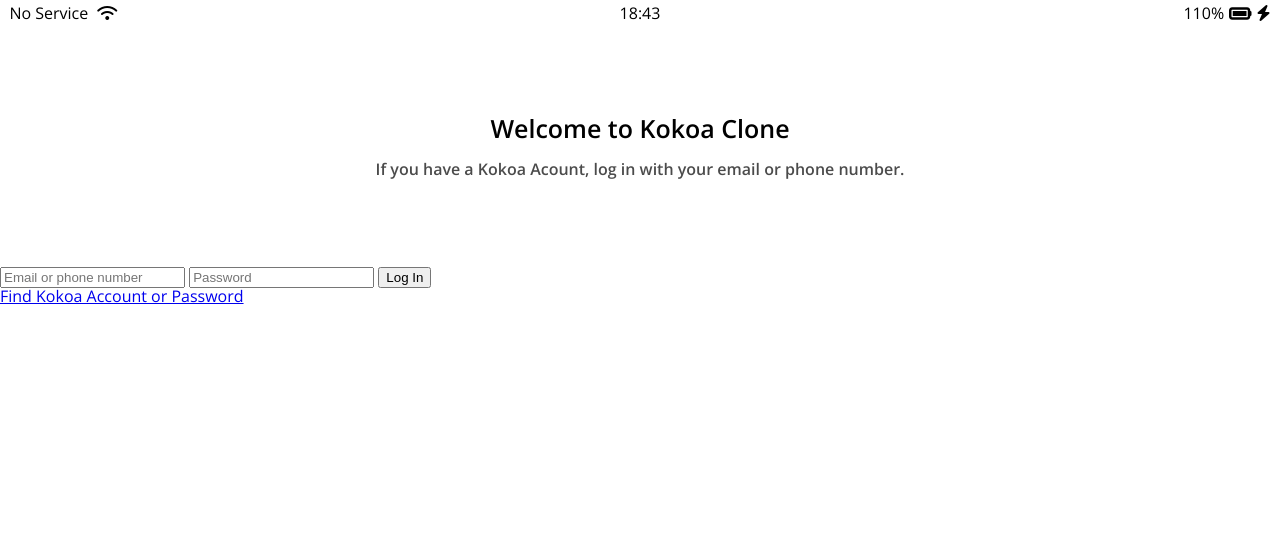
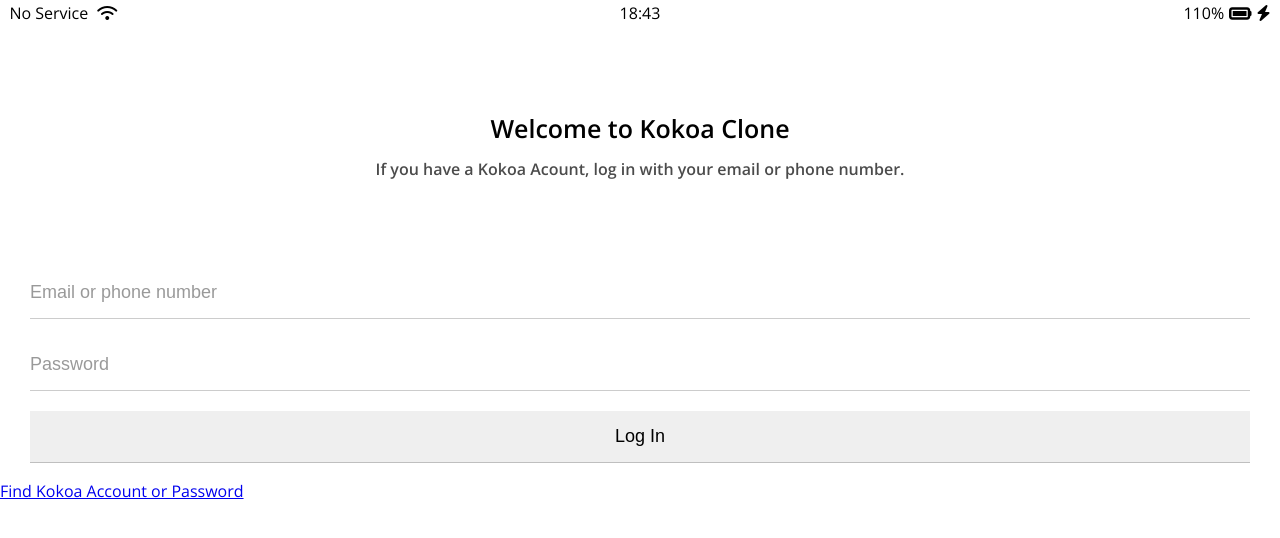
Before and after one commit to BVBFD/Kokoa-clone-2020, a plain HTML site: page index.html in a window 1280 px wide. Drawn offline with nearby package versions, Linux system fonts and the light colour scheme.

Commit message:
kokoa clone log in form finish

```diff
--- a/css/reset.css
+++ b/css/reset.css
@@ -127,3 +127,7 @@ table {
   border-collapse: collapse;
   border-spacing: 0;
 }
+
+input:focus {
+  outline: none;
+}
--- a/css/styles.css
+++ b/css/styles.css
@@ -1,6 +1,7 @@
 @import url("https://fonts.googleapis.com/css2?family=Open+Sans:wght@400;600&display=swap");
 @import "reset.css";
 @import "status-bar.css";
+@import "variables.css";
 
 body {
   font-family: "Open Sans", sans-serif;
@@ -24,3 +25,26 @@ body {
   width: 60%;
   opacity: 0.7;
 }
+
+#login-form {
+  display: flex;
+  flex-direction: column;
+  margin: 0px 30px;
+}
+
+#login-form input {
+  border: none;
+  padding: 15px 0px;
+  font-size: 18px;
+  border-bottom: 1px solid rgba(0, 0, 0, 0.2);
+  margin-bottom: 20px;
+  transition: border-color 0.3s ease-in-out;
+}
+
+#login-form input::placeholder {
+  color: rgba(0, 0, 0, 0.4);
+}
+
+#login-form input:focus {
+  border-color: var(--yellow);
+}
--- /dev/null
+++ b/css/variables.css
@@ -0,0 +1,3 @@
+:root {
+  --yellow: #fae100;
+}
```
